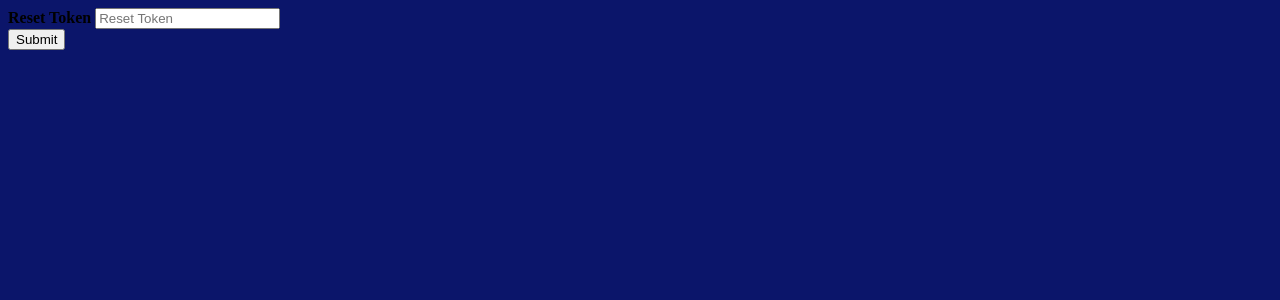
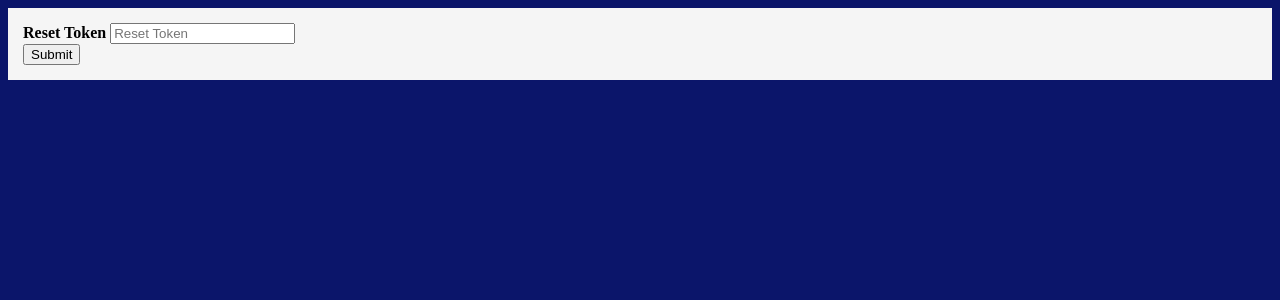
Before and after one commit to Griftor05/TheSite, a Django app: template templates/enroller/Main Site Pages/resetPasswordPageConf.html in a window 1280 px wide. Shown: the top 300 px of the page. Run offline with Django 3.2, Linux system fonts and the light colour scheme; the template is opened without the code that fills it, so the values that code supplies are empty.

Commit message:
one last time

```diff
--- a/templates/enroller/Main Site Pages/resetPasswordPageActual.html
+++ b/templates/enroller/Main Site Pages/resetPasswordPageActual.html
@@ -7,6 +7,7 @@
     <link rel="stylesheet" type="text/css" href="/static/enroller/GeneralPage.css" />
 </head>
 <body>
+    <div class="mainContent">
     <form action="{% url 'setNewPwd' %}" method="post">
     {% csrf_token %}
         <div class="container">
@@ -17,5 +18,6 @@
             <input type="submit" value="Reset Password" />
         </div>
     </form>
+    </div>
 </body>
 </html>
--- a/templates/enroller/Main Site Pages/resetPasswordPageConf.html
+++ b/templates/enroller/Main Site Pages/resetPasswordPageConf.html
@@ -7,6 +7,7 @@
     <link rel="stylesheet" type="text/css" href="/static/enroller/GeneralPage.css" />
 </head>
 <body>
+    <div class="mainContent">
     <form action="{% url 'validateResetToken' %}" method="post">
     {% csrf_token %}
         <div class="container">
@@ -17,5 +18,6 @@
             <input type="submit" value="Submit" />
         </div>
     </form>
+    </div>
 </body>
 </html>
```
